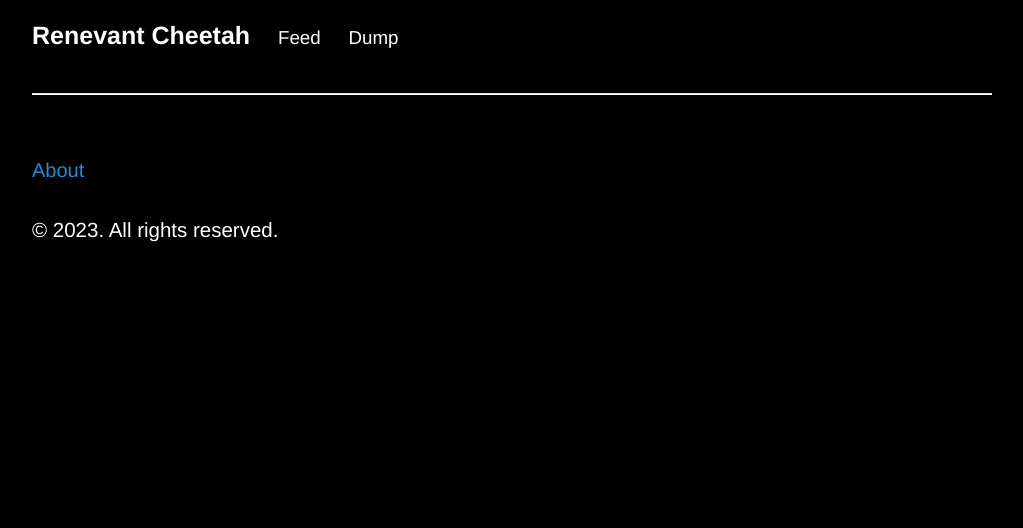
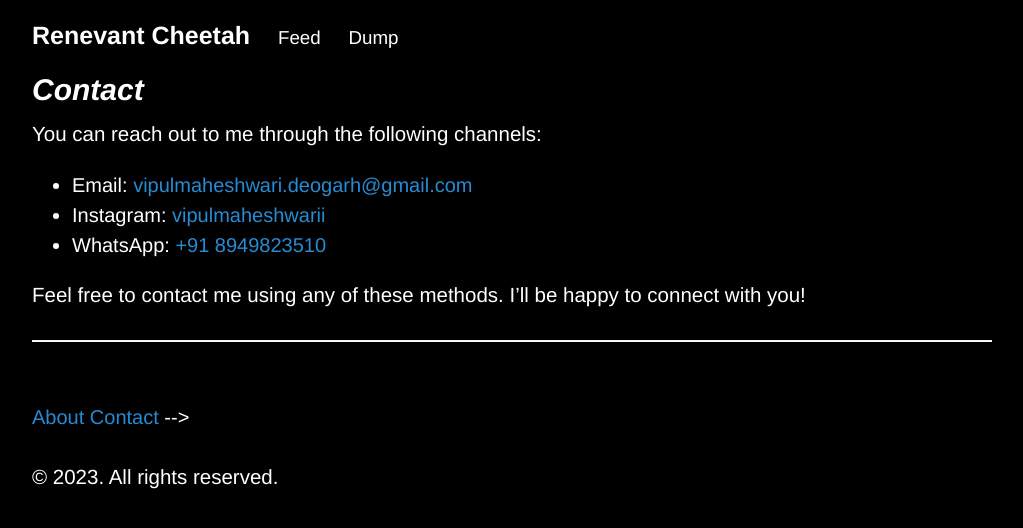
Before and after one commit to renevantcheetah/renevantcheetah.github.io, a Jekyll site: the page built from contact.md, in a window 1280 px wide. Shown: the top 528 px of the page, without its empty margins (128-1151 px from the left). Built offline with Jekyll 4.4.1, drawn with Linux system fonts in a browser that asks for light colours; comment, search, counter and statistics services are not loaded.

Commit message:
Added new contact.md page

```diff
--- a/_includes/footer.html
+++ b/_includes/footer.html
@@ -2,6 +2,6 @@
     <!-- Other footer content goes here -->
 
     <a href="https://renevantcheetah.github.io/me/" class="btn">About </a>
-    <!-- <a href="https://renevantcheetah.github.io/me/" class="btn">Contact | </a> -->
+    <a href="https://renevantcheetah.github.io/contact/" class="btn">Contact </a> -->
 
 </footer>
--- a/contact.md
+++ b/contact.md
@@ -1,4 +1,15 @@
 ---
-layout: page
-title:
+layout: default
+title: contact
+permalink: /contact/
 ---
+
+## Contact
+
+You can reach out to me through the following channels:
+
+- Email: [vipulmaheshwari.deogarh@gmail.com](mailto:your_email@example.com)
+- Instagram: [vipulmaheshwarii](https://www.instagram.com/your_instagram/)
+- WhatsApp: [+91 8949823510](https://wa.me/your_whatsapp_number)
+
+Feel free to contact me using any of these methods. I'll be happy to connect with you!
```
Also changed, not shown: me.md (+1 -1 lines).
